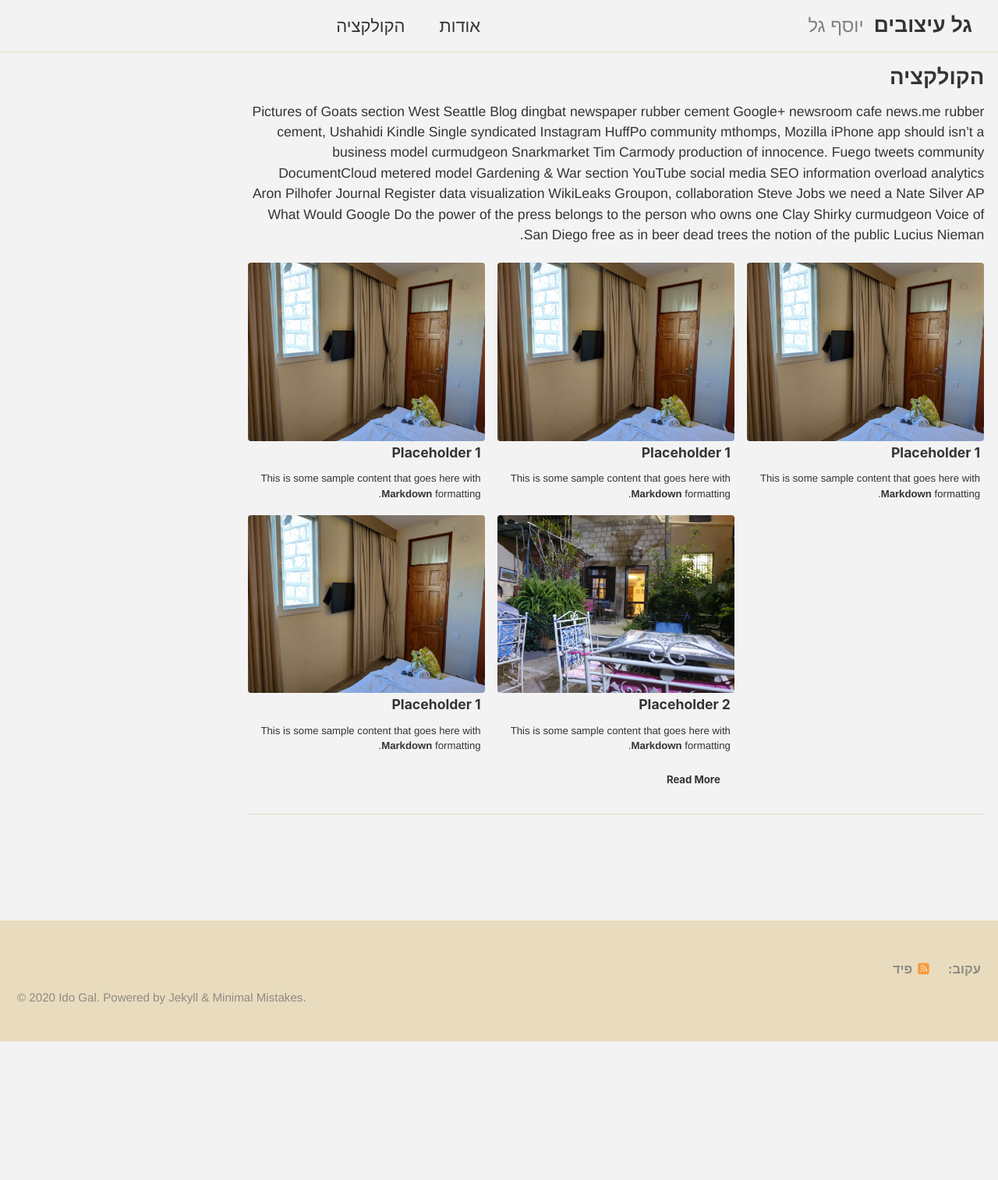
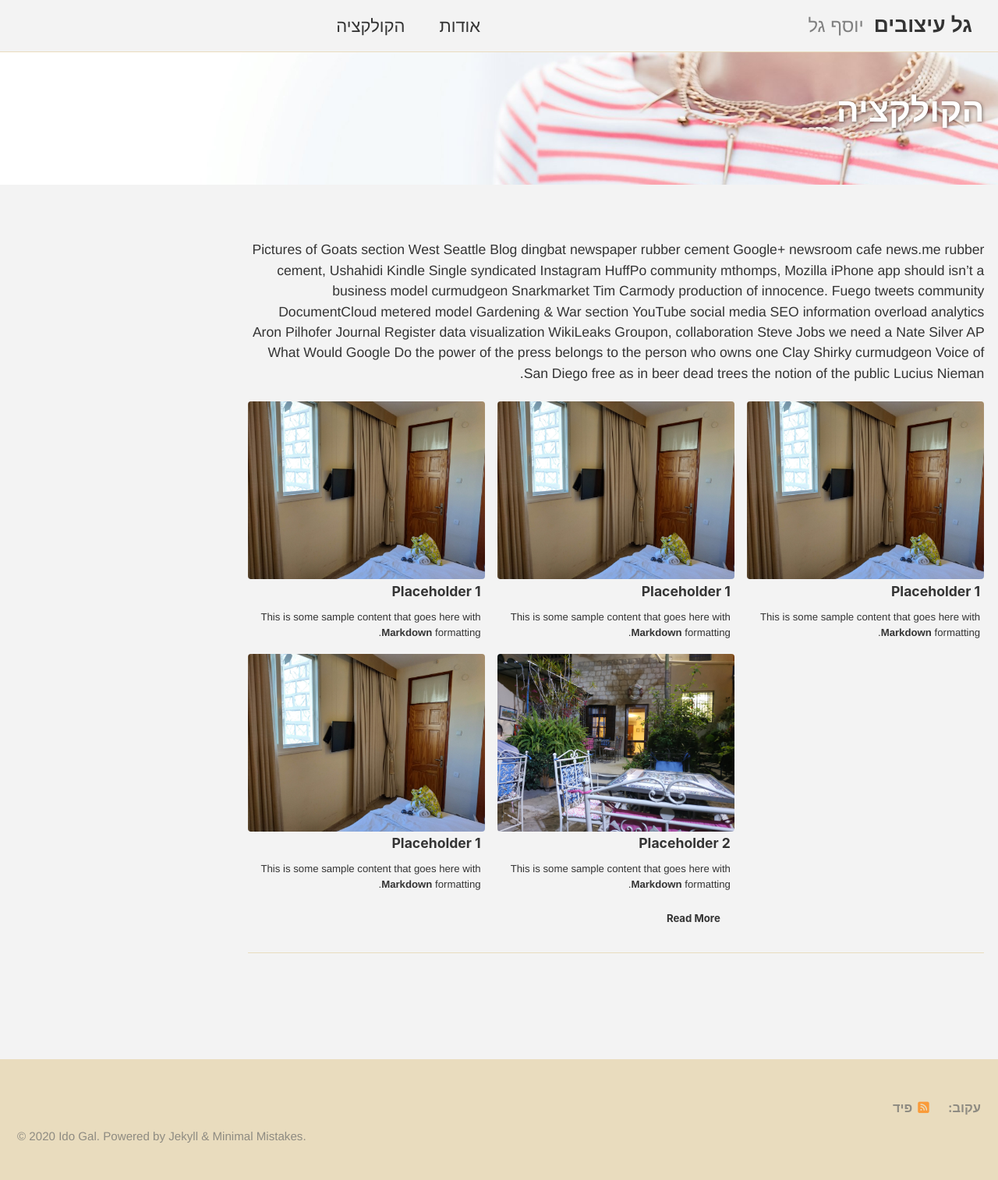
Before and after one commit to idogal/galdesigns, a Jekyll site: the page built from portfolio.md, in a window 1280 px wide. Shown: the whole page at 78% size. Built offline with Jekyll 4.4.1, drawn with Linux system fonts in a browser that asks for light colours; cached includes are drawn as plain includes; nearby versions of some CDN libraries; some web fonts are replaced; before the commit the page ends 1336 px from its top, so only the background shows below that.

Commit message:
Added an overlay image

```diff
--- a/portfolio.md
+++ b/portfolio.md
@@ -11,7 +11,6 @@ gallery:
   - url: /assets/images/IMG_20190503_171214.jpg
     image_path: assets/images/IMG_20190503_171214.jpg
     alt: "placeholder image 3"
-
 feature_row:
   - image_path: /assets/images/IMG_20190503_171144.jpg
     alt: "placeholder image 1"
@@ -35,6 +34,8 @@ feature_row:
     excerpt: "This is some sample content that goes here with **Markdown** formatting."
     url: "https://mmistakes.github.io/minimal-mistakes/docs/helpers/#feature-row"
     btn_label: "Read More"
+header:
+  overlay_image: /assets/images/157553_9dda550ed99445ca995d4be13978af92.jpg
 layout: collection
 permalink: /collection/
 entries_layout: grid
```
Also changed, not shown: assets/images/157553_9dda550ed99445ca995d4be13978af92.jpg (added).
